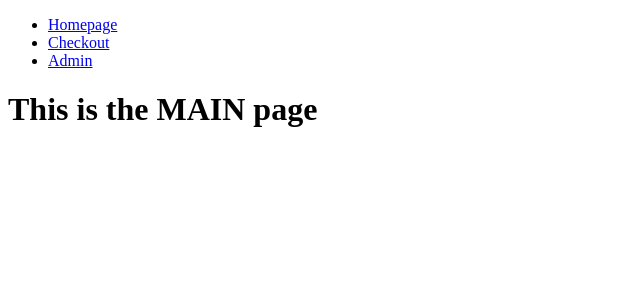
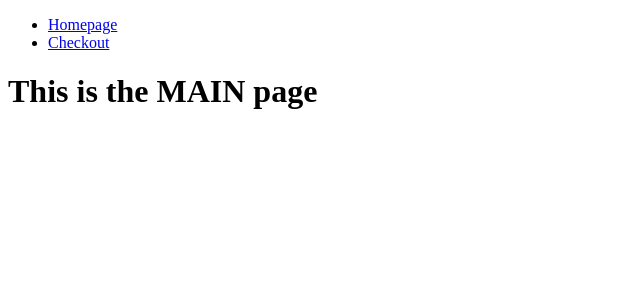
Before and after one commit to omarBaldi/E_commerce, a React (Create React App) app in the folder client/: page / in a window 1280 px wide. Shown: the top 300 px of the page, without its empty margins (0-640 px from the left). Built offline with nearby package versions, Linux system fonts and the light colour scheme.

Commit message:
Added conditional rendering for admin page link

```diff
--- a/client/src/App.tsx
+++ b/client/src/App.tsx
@@ -1,6 +1,18 @@
+import { useEffect, useState } from 'react';
 import { BrowserRouter as Router, Switch, Route, Link } from 'react-router-dom';
 
 function App() {
+	const [authenticated, setAuthenticated] = useState<boolean>(false);
+
+	const checkIfUserIsAuthenticated = (): void => {
+		const currentUserFound = !!localStorage.getItem('userID');
+		setAuthenticated(currentUserFound);
+	};
+
+	useEffect(() => {
+		checkIfUserIsAuthenticated();
+	}, []);
+
 	return (
 		<div className='App'>
 			<Router>
@@ -13,9 +25,11 @@ function App() {
 						<li>
 							<Link to='/checkout'>Checkout</Link>
 						</li>
-						<li>
-							<Link to='/admin'>Admin</Link>
-						</li>
+						{authenticated && (
+							<li>
+								<Link to='/admin'>Admin</Link>
+							</li>
+						)}
 					</ul>
 				</nav>
 
```
